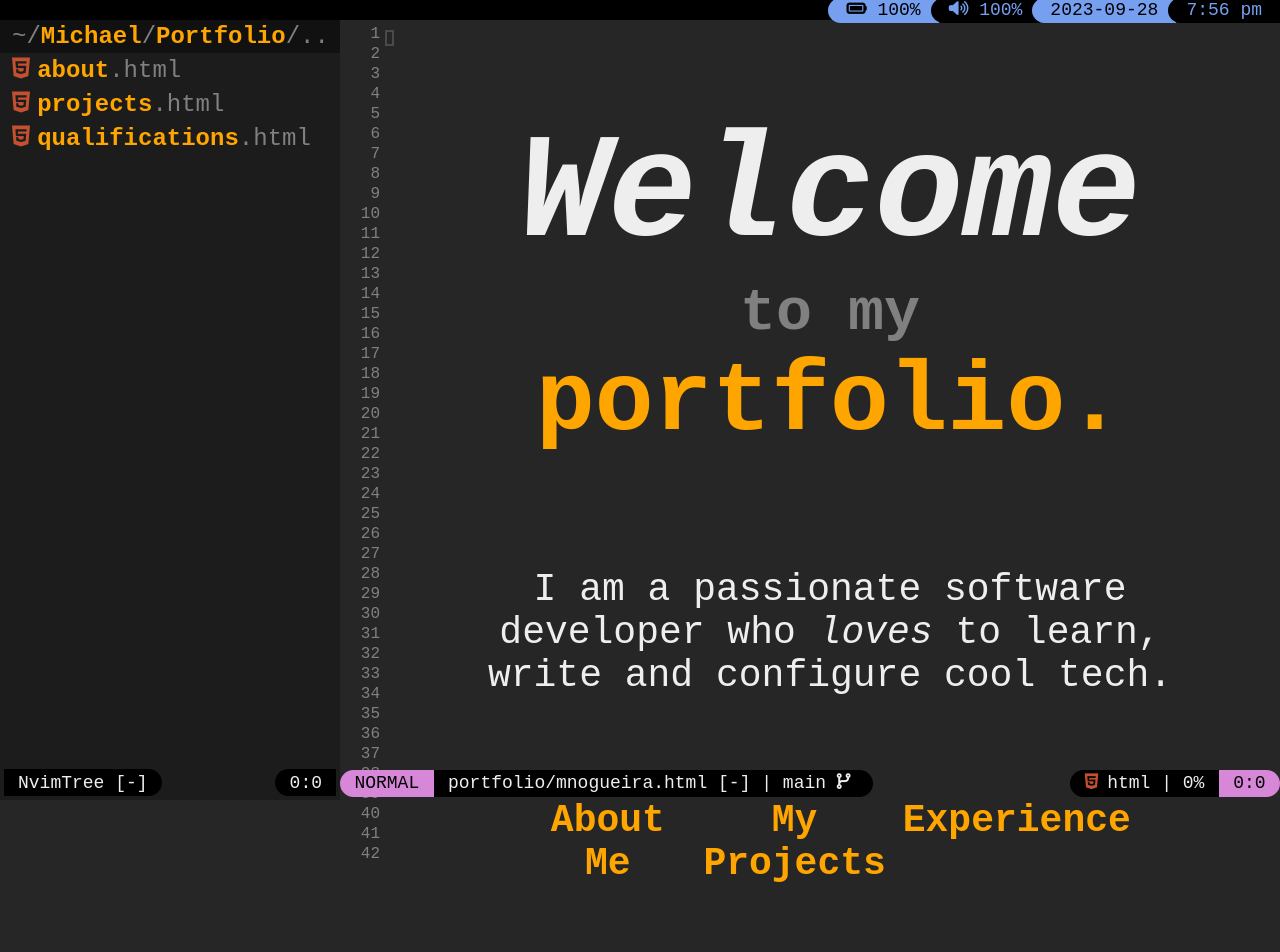
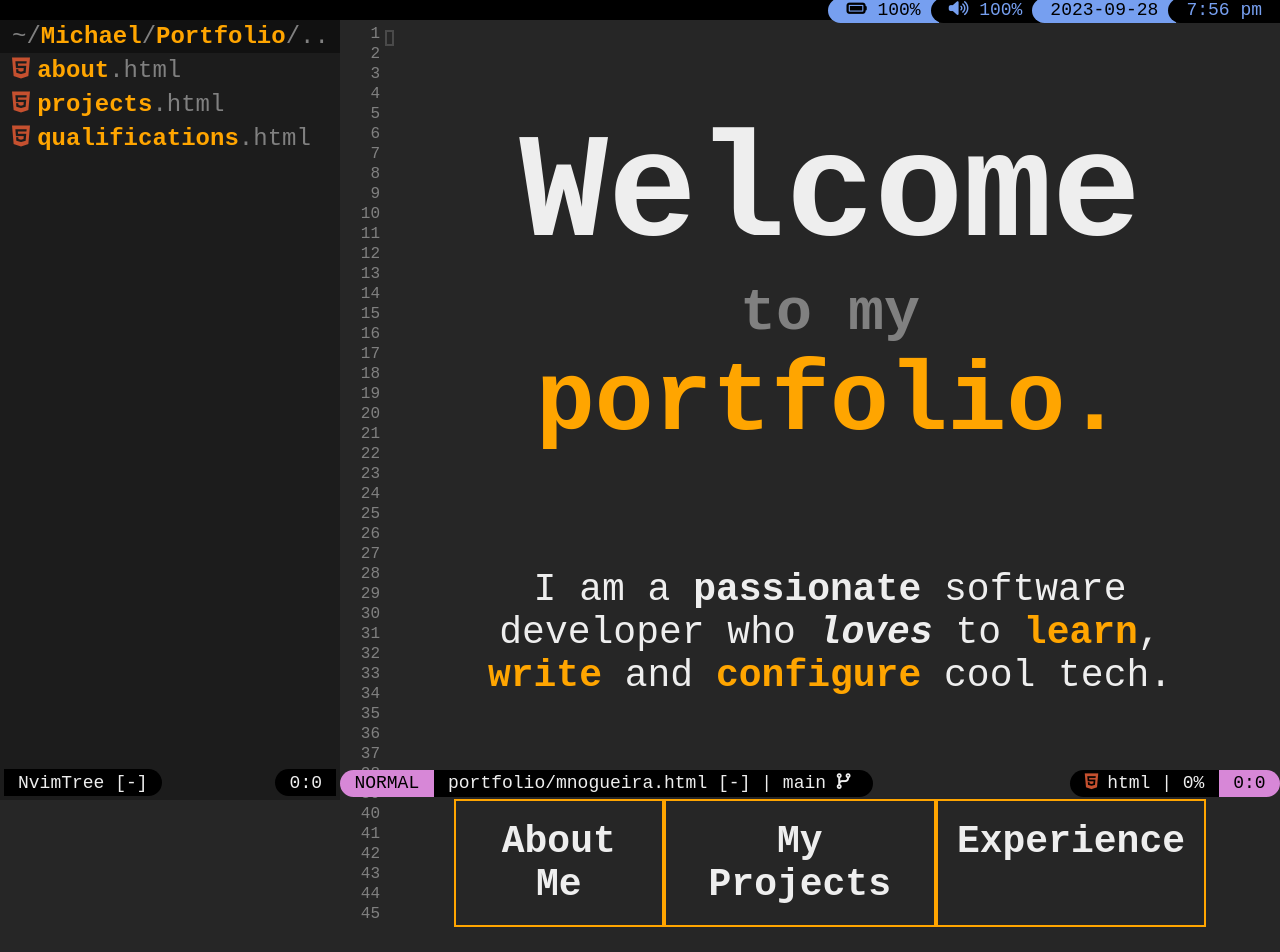
Before and after one commit to MVN-14/portfolio, a SvelteKit app: page / in a window 1280 px wide. Shown: the top 952 px of the page. Before the commit the page ends 919 px from the top, so only its background shows below. Built offline with nearby package versions, Linux system fonts and the light colour scheme.

Commit message:
Fixing footer data

```diff
--- a/src/lib/components/Footer.svelte
+++ b/src/lib/components/Footer.svelte
@@ -19,7 +19,7 @@
       <i class="fa fa-html5"></i>html | {footerData.percentage}%
     </p>
     <p class={"footer-item right coloured"}>
-      {`${footerData.X}:${footerData.Y}`}
+      {`${footerData.Y}:${footerData.X}`}
     </p>
   </section>
 </footer>
--- a/src/routes/+layout.svelte
+++ b/src/routes/+layout.svelte
@@ -13,7 +13,10 @@
   const { children } = $props();
 
   function onClick(e: MouseEvent) {
-    footerData.X = Math.round(e.pageX / cursorWidth);
+    footerData.X = Math.max(
+      Math.round((e.pageX - sidebarWidth - 5 * cursorWidth) / cursorWidth),
+      1,
+    );
     footerData.Y = Math.round(e.pageY / lineHeight);
     footerData.percentage = Math.round((e.pageY / getPageHeight()) * 100);
     if (e.pageX <= sidebarWidth) {
--- a/src/routes/+page.svelte
+++ b/src/routes/+page.svelte
@@ -1,19 +1,24 @@
 <div>
   <h1>
-    <span id="welcome" class="italic">Welcome</span><br />
+    <span id="welcome">Welcome</span><br />
     <span id="to-my">to my</span>
-    <span id="portfolio" class="orange">portfolio.</span>
+    <span id="portfolio" class="orange bold">portfolio.</span>
   </h1>
 
   <p>
-    I am a passionate software developer who <span class="italic">loves</span> to
-    learn, write and configure cool tech.
+    I am a <span class="bold">passionate</span> software developer who
+    <span class="italic bold">loves</span> to
+    <span class="orange bold">learn</span>,
+    <span class="orange bold">write</span>
+    and
+    <span class="orange bold">configure</span>
+    cool tech.
   </p>
 
   <section>
-    <a class="orange" href="/about">About Me</a>
-    <a class="orange" href="/projects">My Projects</a>
-    <a class="orange" href="/qualifications">Experience</a>
+    <a href="/about">About Me</a>
+    <a href="/projects">My Projects</a>
+    <a href="/qualifications">Experience</a>
   </section>
 </div>
 
@@ -49,14 +54,17 @@
     section {
       display: flex;
       justify-content: space-between;
-      width: 80%;
       padding-top: 4em;
       margin: 0 auto;
+      max-width: 1000px;
 
       a {
         font-size: 38px;
         text-decoration: none;
         font-weight: bold;
+        border: solid 2px orange;
+        padding: 0.5em;
+        color: var(--text);
       }
     }
   }
@@ -65,6 +73,10 @@
     font-style: italic;
   }
 
+  .bold {
+    font-weight: bold;
+  }
+
   .orange {
     color: orange;
   }
```
